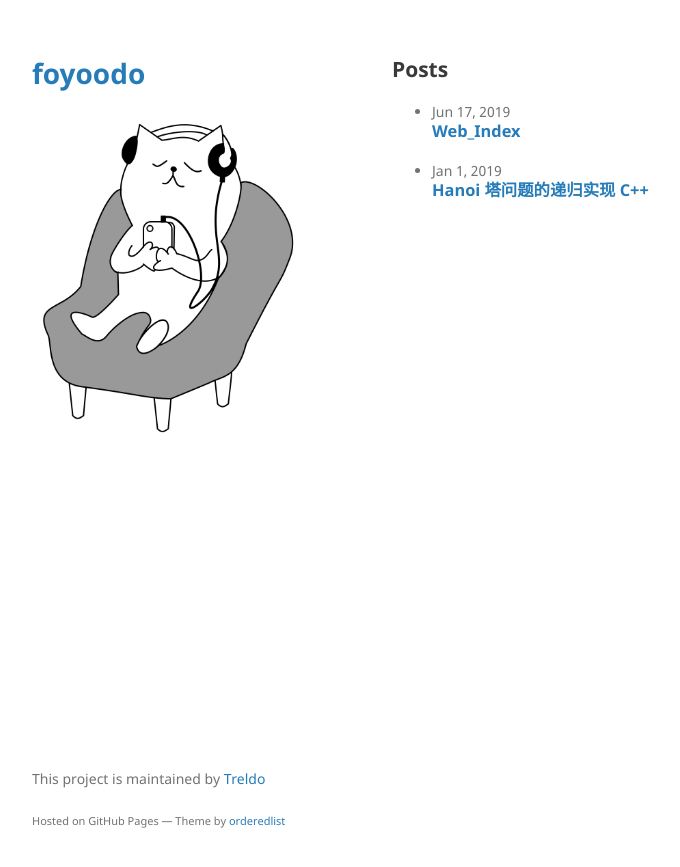
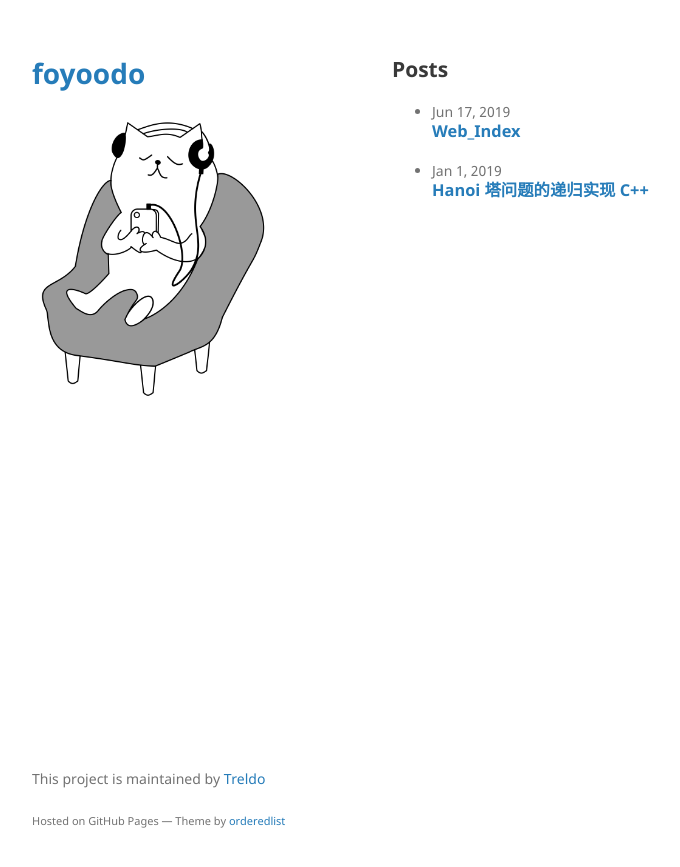
Before and after one commit to Treldo/bm_blog, a Jekyll site: the page built from index.md, in a window 1280 px wide. Shown: the top 867 px of the page, without its empty margins (68-748 px from the left). Built offline with Jekyll 4.4.1, drawn with Linux system fonts in a browser that asks for light colours.

Commit message:
logo 240px width

```diff
--- a/_layouts/default.html
+++ b/_layouts/default.html
@@ -19,7 +19,7 @@
       <h1><a href="{{ "/" | absolute_url }}">{{ site.title | default: site.github.repository_name }}</a></h1>
 
       {% if site.logo %}
-      <img src="{{site.logo | relative_url}}" alt="Logo" />
+      <img src="{{site.logo | relative_url}}" alt="Logo" width="240"/>
       {% endif %}
 
       {% if site.show_downloads %}
```
